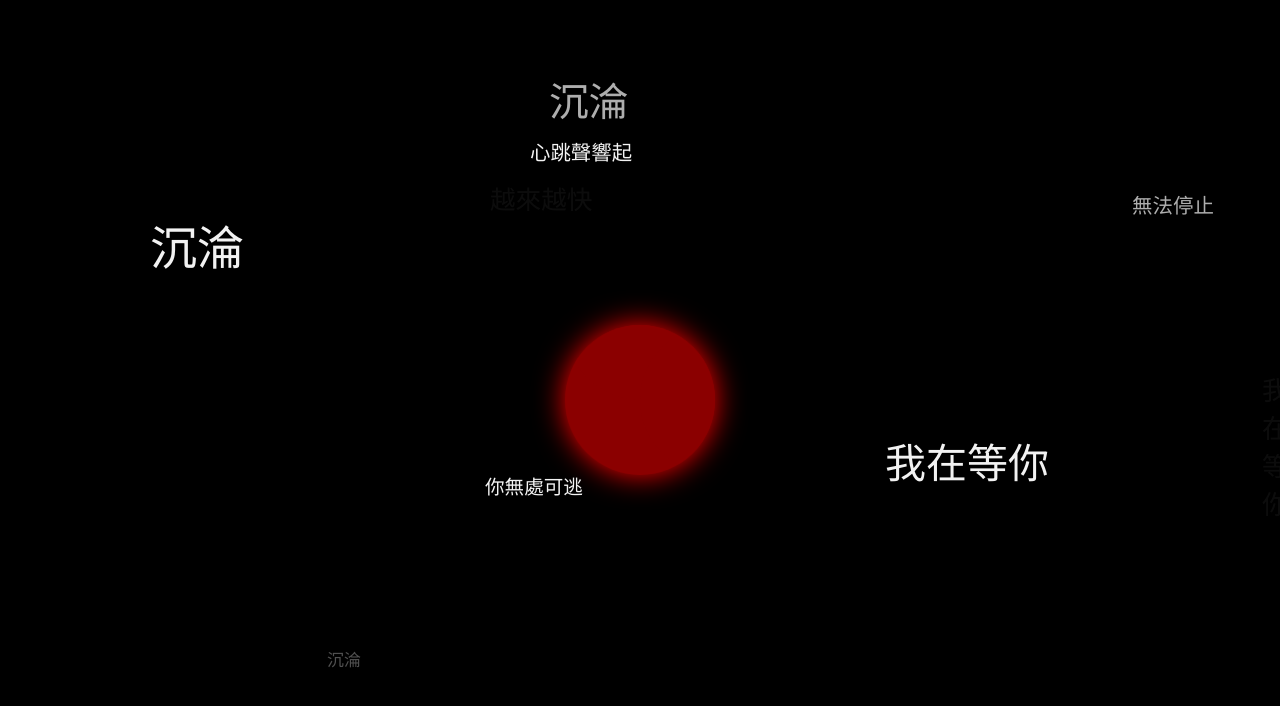
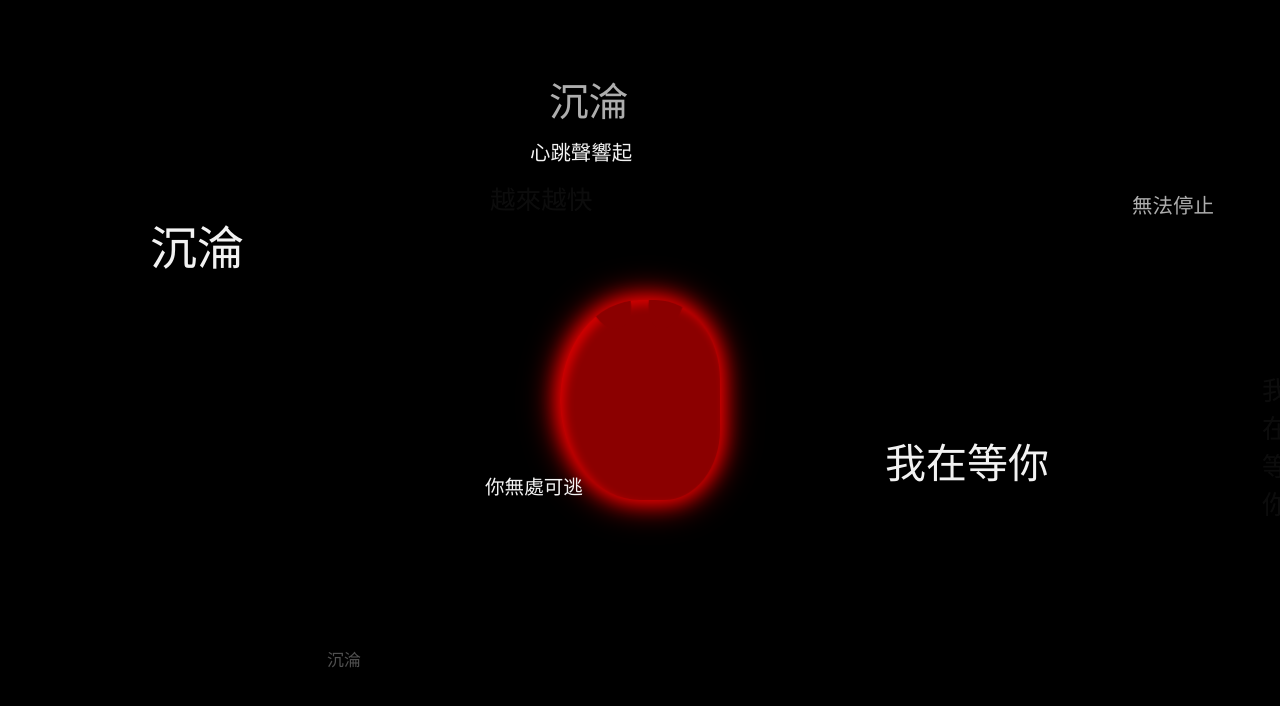
Before and after one commit to YuetteC/dark-love, a plain HTML site: page index.html in a window 1280 px wide. Drawn offline with Linux system fonts and the light colour scheme.

Commit message:
Update index.html

```diff
--- a/index.html
+++ b/index.html
@@ -22,42 +22,49 @@
             position: relative;
         }
 
-        /* 修正後的心臟樣式 */
+        /* 逼真的解剖心臟 */
         .heart {
             position: absolute;
-            width: 150px;
-            height: 150px;
+            width: 160px;
+            height: 200px;
             background-color: darkred;
             top: 50%;
             left: 50%;
             transform: translate(-50%, -50%);
-            border-radius: 50%;
+            border-radius: 50% 40% 35% 50%;
             animation: heartbeat 1.5s infinite, shake 0.3s infinite;
             filter: drop-shadow(0 0 15px red);
+            box-shadow: inset 5px 5px 10px rgba(255, 0, 0, 0.6), 0px 0px 20px rgba(255, 0, 0, 0.8);
         }
 
         .heart::before, .heart::after {
             content: "";
             position: absolute;
-            width: 150px;
-            height: 150px;
+            width: 50px;
+            height: 70px;
             background-color: darkred;
             border-radius: 50%;
         }
 
         .heart::before {
-            top: -75px;
-            left: 0;
+            top: -30px;
+            left: 30px;
+            width: 40px;
+            height: 60px;
+            transform: rotate(-20deg);
         }
 
         .heart::after {
-            left: 75px;
-            top: 0;
+            top: -35px;
+            right: 35px;
+            width: 35px;
+            height: 65px;
+            transform: rotate(15deg);
         }
 
         @keyframes heartbeat {
             0% { transform: translate(-50%, -50%) scale(1); }
-            50% { transform: translate(-50%, -50%) scale(1.2); }
+            50% { transform: translate(-50%, -50%) scale(1.15); }
             100% { transform: translate(-50%, -50%) scale(1); }
         }
 
@@ -67,7 +74,7 @@
             100% { transform: translate(-50%, -50%) rotate(-1deg); }
         }
 
-        /* 動態文字 */
+        /* 滿屏文字 */
         .text {
             position: absolute;
             font-size: 2rem;
@@ -89,7 +96,7 @@
     </style>
 </head>
 <body>
-    <!-- 修正後的心臟 -->
+    <!-- 逼真的解剖心臟 -->
     <div class="heart"></div>
 
     <script>
```
